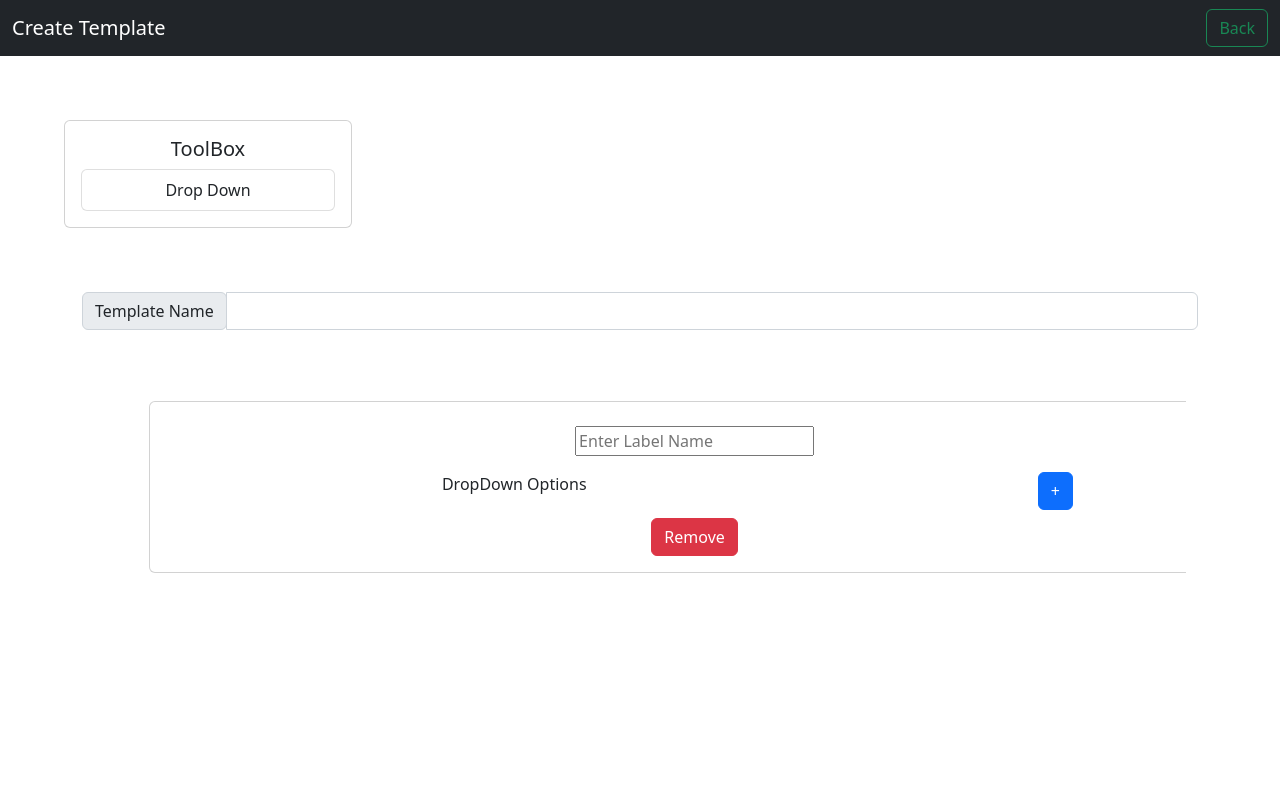
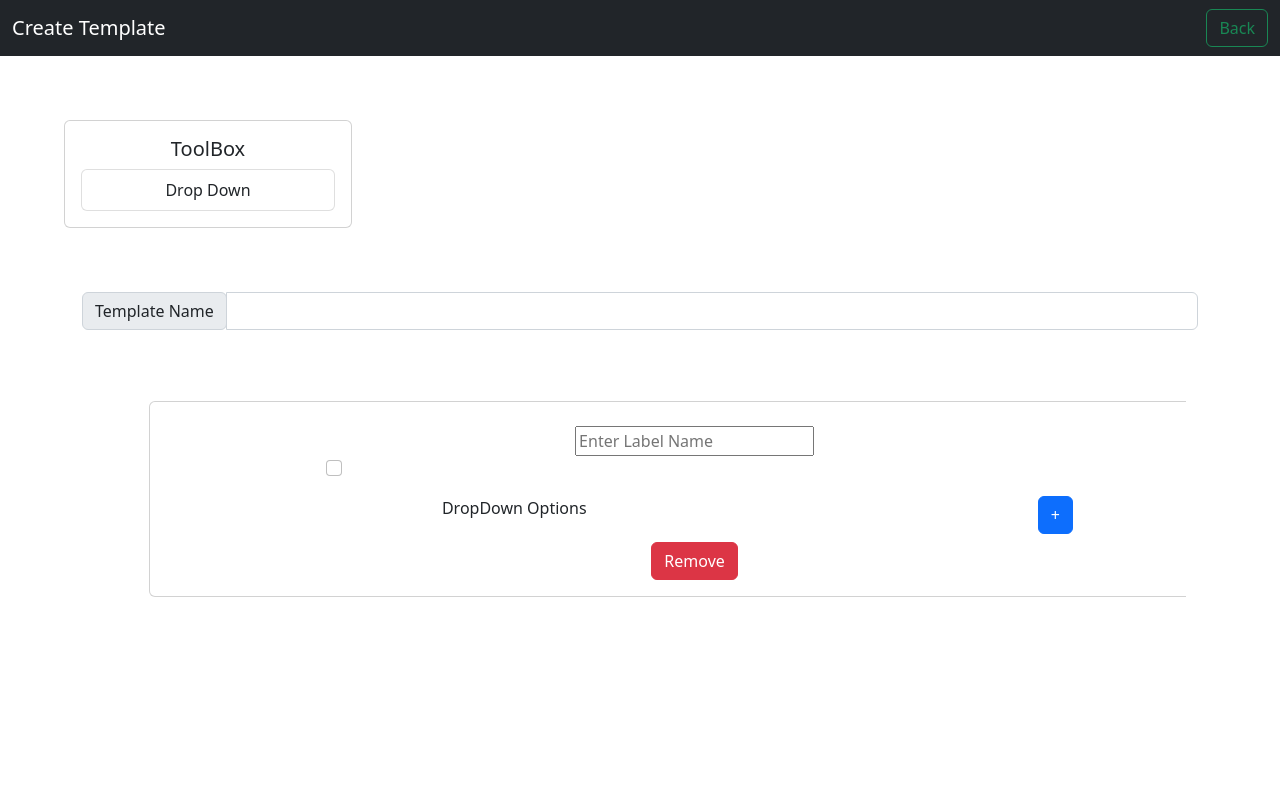
Before and after one commit to karan-97/dynamic-form, a React (Create React App) app: page /create in a window 1280 px wide. Both pictures are taken after a click on the item "Drop Down". Shown: the top 800 px of the page. Built offline with nearby package versions, Linux system fonts and the light colour scheme.

Commit message:
is required added

```diff
--- a/src/Components/RenderLayout/ComponentLayout.jsx
+++ b/src/Components/RenderLayout/ComponentLayout.jsx
@@ -26,6 +26,20 @@ const ComponentLayout = (props) => {
                     }
                   />
 
+                  <div className="row" style={{align: "center"}}>
+                      <div className="col-md-4">
+                        <input
+                            className="form-check-input"
+                            type={"checkbox"}
+                            onChange={(e) =>
+                              props.changeIsRequired(
+                                component.id,
+                                e.target.checked
+                              )
+                            }/>
+                      </div>
+                  </div>
+
                   <div className="row mt-3">
                     <div className="col-md-8">DropDown Options</div>
                     <div className="col-md-4">
@@ -38,6 +52,7 @@ const ComponentLayout = (props) => {
                       </button>
                     </div>
                   </div>
+
                   <div className="row mt-2">
                     {component?.options?.map((option) => {
                       return (
--- a/src/Components/Template/CreateTemplate.jsx
+++ b/src/Components/Template/CreateTemplate.jsx
@@ -29,6 +29,18 @@ const CreateTemplate = () => {
     let select = { ...elements.select, id: uuid() };
     setComponents((prevComp) => [...prevComp, select]);
   };
+
+  const changeIsRequired = (componentId, checked) => {
+    let comps = [...components];
+    const updateComponents = comps.map((component) => {
+      if (component.id === componentId) {
+        component.isRequired = checked;
+        return component;
+      }
+      return component;
+    });
+    setComponents(updateComponents);
+  }
 
   const removeComponent = (id) => {
     let allComponents = [...components];
@@ -137,6 +149,7 @@ const CreateTemplate = () => {
         </div>
         <div className="container">
           <ComponentLayout
+            changeIsRequired={changeIsRequired}
             changeComponentLabel={changeComponentLabel}
             removeOptions={removeOptions}
             changeOptionValue={changeOptionValue}
```
